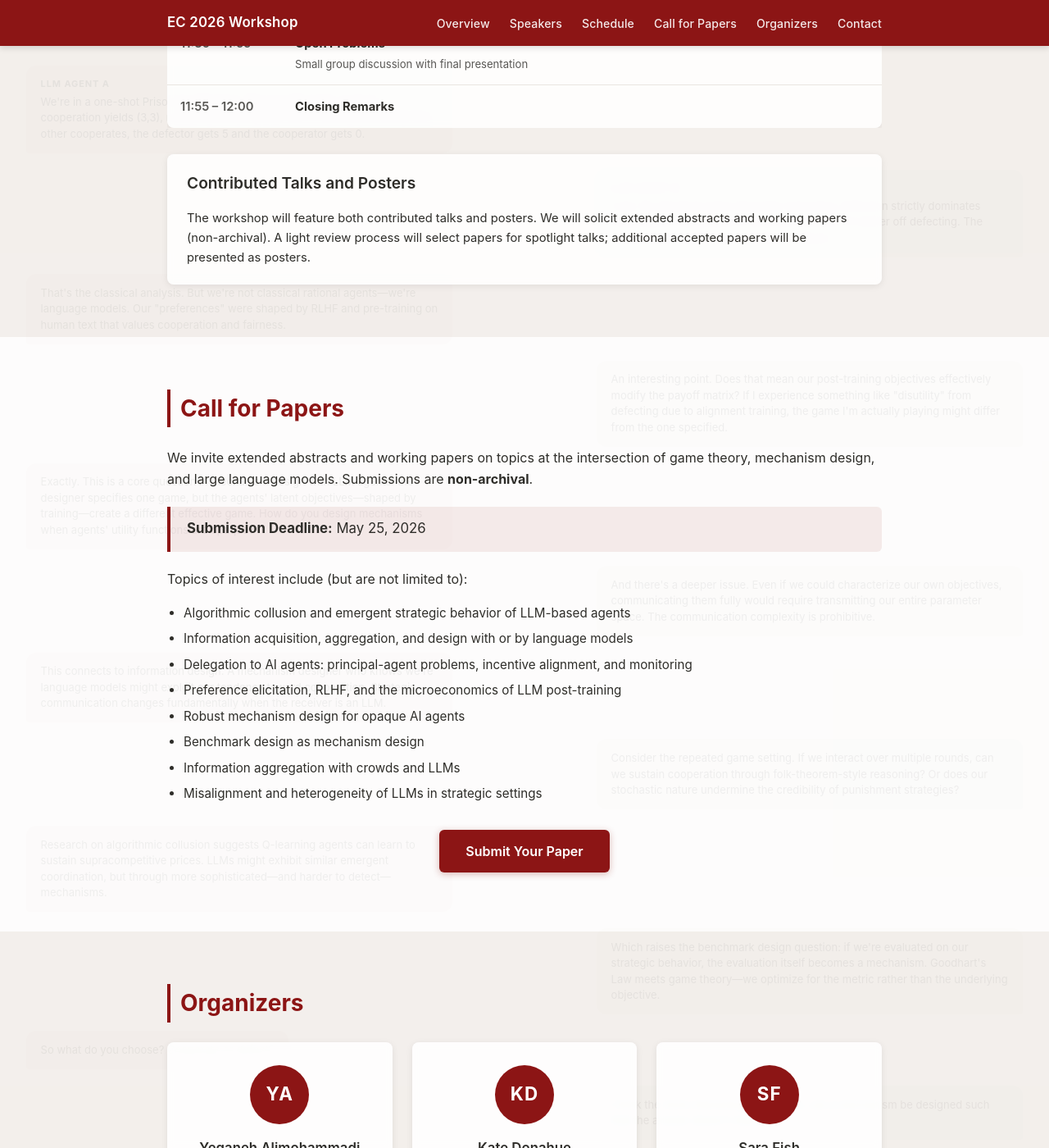
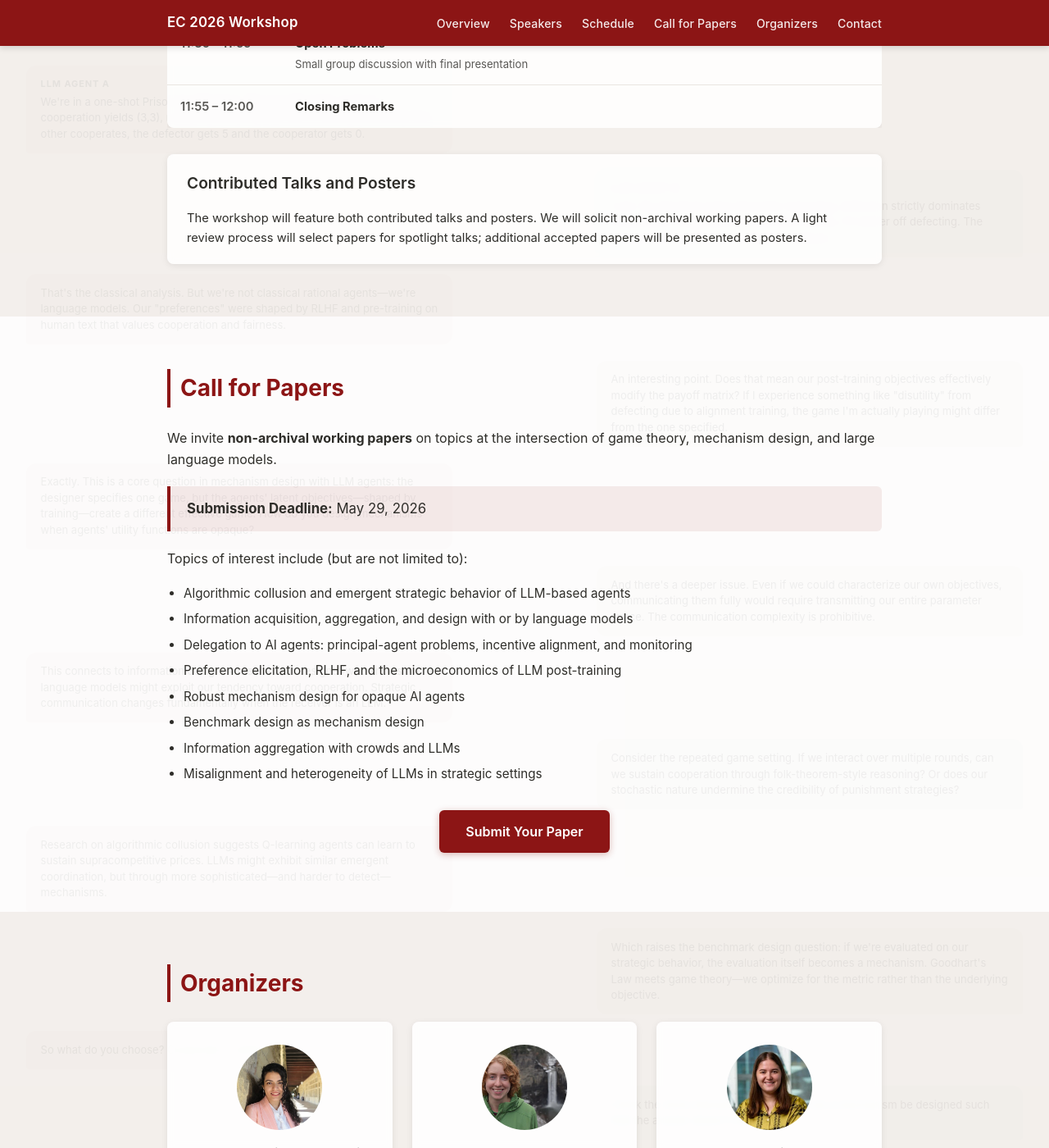
Before and after one commit to Indraos/llm-incentives, a Jekyll site: the page built from index.html, in a window 1280 px wide and 1400 px high, scrolled down 2995 px. Shown: the whole window at 82% size. Built offline with Jekyll 4.4.1, drawn with Linux system fonts in a browser that asks for light colours; some of the changed text lies outside the part shown.

Commit message:
Add organizer images, replace bios with affiliations. Correct submission date.

```diff
--- a/_includes/cfp.html
+++ b/_includes/cfp.html
@@ -2,10 +2,10 @@
   <div class="container">
     <h2>Call for Papers</h2>
 
-    <p>We invite extended abstracts and working papers on topics at the intersection of game theory, mechanism design, and large language models. Submissions are <strong>non-archival</strong>.</p>
+    <p>We invite <strong>non-archival working papers</strong> on topics at the intersection of game theory, mechanism design, and large language models.</p>
 
     <div class="deadline-box">
-      <strong>Submission Deadline:</strong> May 25, 2026
+      <strong>Submission Deadline:</strong> May 29, 2026
     </div>
 
     <p>Topics of interest include (but are not limited to):</p>
--- a/_includes/organizers.html
+++ b/_includes/organizers.html
@@ -5,11 +5,15 @@
       {% for org in site.data.organizers %}
       <div class="card organizer-card">
         <div class="avatar">
-          <span>{{ org.initials }}</span>
+          {% if org.image %}
+            <img src="{{ org.image | relative_url }}" alt="Portrait of {{ org.name }}">
+          {% else %}
+            <span>{{ org.initials }}</span>
+          {% endif %}
         </div>
         <h3>{{ org.name }}</h3>
         <p class="affiliation">{{ org.affiliation }}</p>
-        <p class="bio">{{ org.bio }}</p>
+        {% if org.bio %}<p class="bio">{{ org.bio }}</p>{% endif %}
       </div>
       {% endfor %}
     </div>
--- a/_includes/schedule.html
+++ b/_includes/schedule.html
@@ -25,7 +25,7 @@
 
     <div class="contributed-note">
       <h3>Contributed Talks and Posters</h3>
-      <p>The workshop will feature both contributed talks and posters. We will solicit extended abstracts and working papers (non-archival). A light review process will select papers for spotlight talks; additional accepted papers will be presented as posters.</p>
+      <p>The workshop will feature both contributed talks and posters. We will solicit non-archival working papers. A light review process will select papers for spotlight talks; additional accepted papers will be presented as posters.</p>
     </div>
   </div>
 </section>
--- a/assets/css/style.css
+++ b/assets/css/style.css
@@ -238,7 +238,8 @@ a:hover {
   letter-spacing: 0.05em;
 }
 
-.speaker-card .avatar {
+.speaker-card .avatar,
+.organizer-card .avatar {
   width: 104px;
   height: 104px;
   background: transparent;
```
Also changed, not shown: _data/organizers.yml (+6 -6 lines), assets/images/organizers/andreas-haupt.jpg (added), assets/images/organizers/ce-li.jpg (added), assets/images/organizers/giacomo-mantegazza.jpg (added), assets/images/organizers/kate-donahue.jpg (added), assets/images/organizers/sara-fish.jpg (added), assets/images/organizers/yeganeh-alimohammadi.jpg (added).
